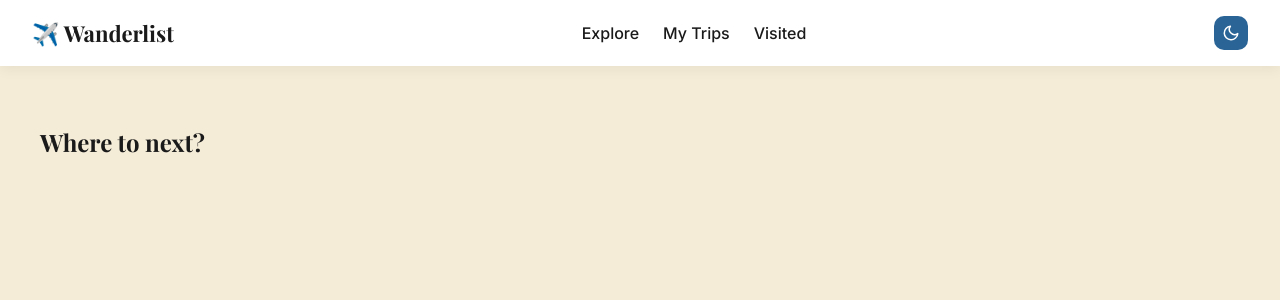
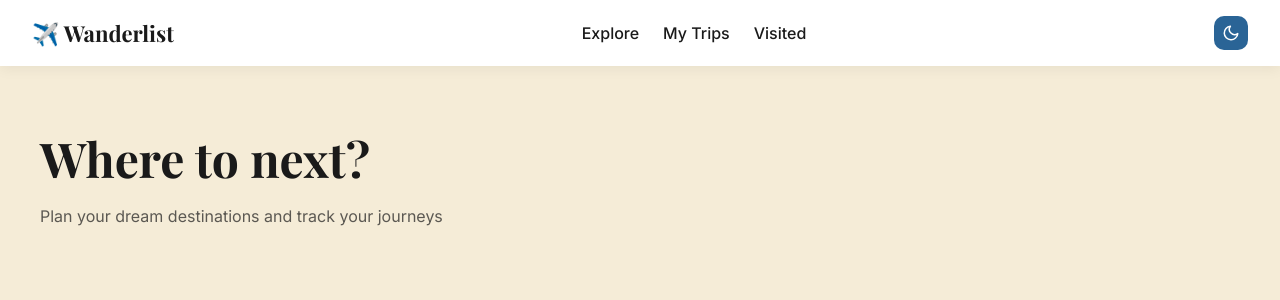
Before and after one commit to DannaCojocari/tum-web-lab6, a React (Vite) app: page / in a window 1280 px wide. Shown: the top 300 px of the page. Built offline with nearby package versions, Linux system fonts and the light colour scheme.

Commit message:
Add hero heading and subtitle

```diff
--- a/src/pages/Home.jsx
+++ b/src/pages/Home.jsx
@@ -3,6 +3,7 @@ function Home() {
     <div className="home">
       <section className="hero">
         <h1>Where to next?</h1>
+        <p>Plan your dream destinations and track your journeys</p>
       </section>
     </div>
   );
--- a/src/styles/theme.css
+++ b/src/styles/theme.css
@@ -99,6 +99,16 @@ h1, h2, h3 {
   margin-top: 40px;
 }
 
+.hero h1 {
+  font-size: 48px;
+  margin-bottom: 10px;
+}
+
+.hero p {
+  font-size: 16px;
+  opacity: 0.7;
+}
+
 /* MOBILE */
 @media (max-width: 768px) {
   .links {
```
